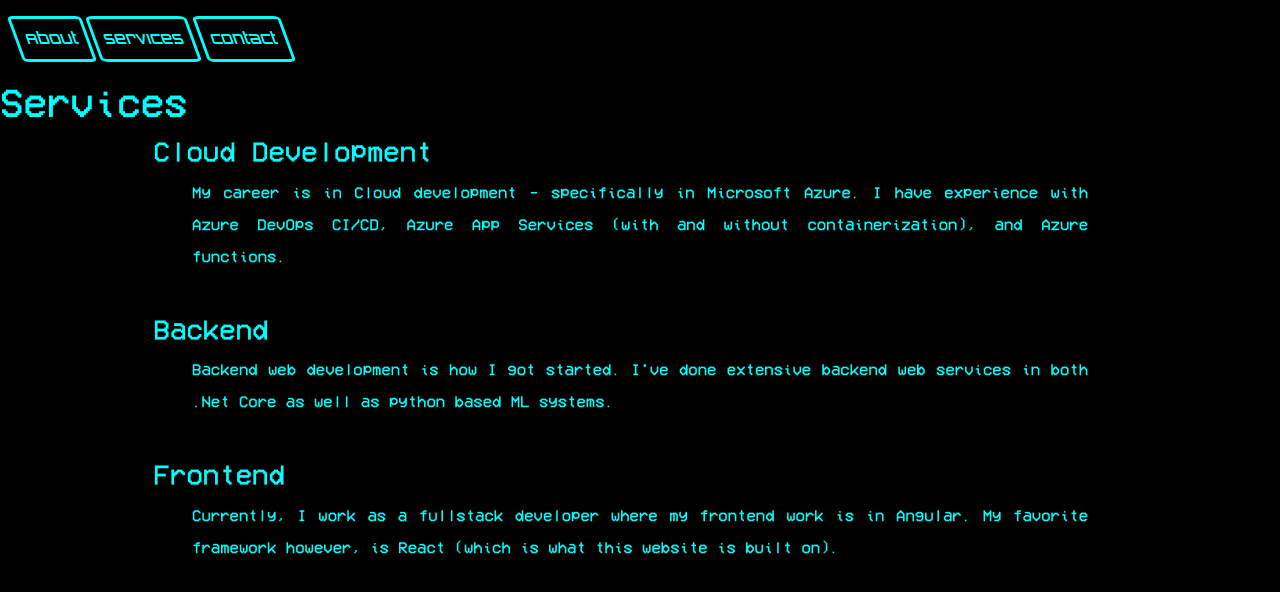
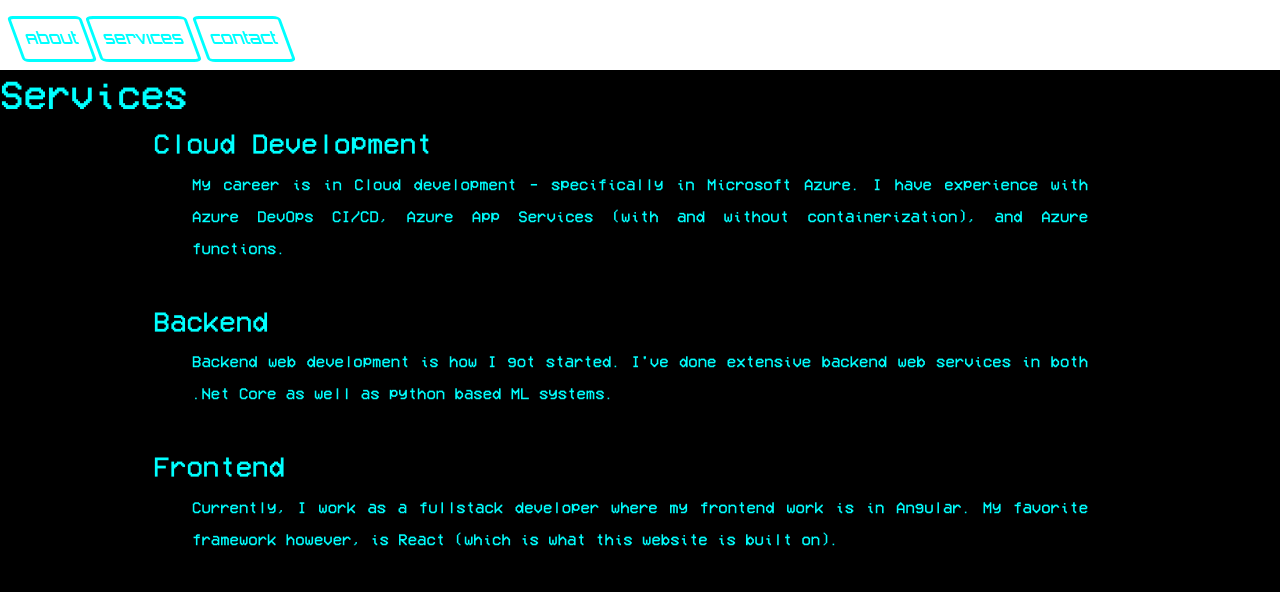
Before and after one commit to jeqb/Website.Frontend, a React (Create React App) app: page /services in a window 1280 px wide. Shown: the top 592 px of the page. Built offline with nearby package versions, Linux system fonts and the light colour scheme.

Commit message:
added fixed navbar

```diff
--- a/src/App.css
+++ b/src/App.css
@@ -1,9 +1,13 @@
 html, body, #root, .App {
-  height: 100vh;
+  height: 100%;
   margin: 0;
 
   font-family: VRC;
   color:cyan;
+}
+
+body {
+  padding-top: 70px;
 }
 
 .RetroButton {
--- a/src/components/header/Header.js
+++ b/src/components/header/Header.js
@@ -15,7 +15,7 @@ const Header = () => {
   };
 
   return (
-    <nav className="navbar navbar-expand-lg navbar-expand-md navbar-dark">
+    <nav className="navbar fixed-top navbar-expand-lg navbar-expand-md">
       <div className="container-fluid">
         <button
           className="navbar-toggler"
```
